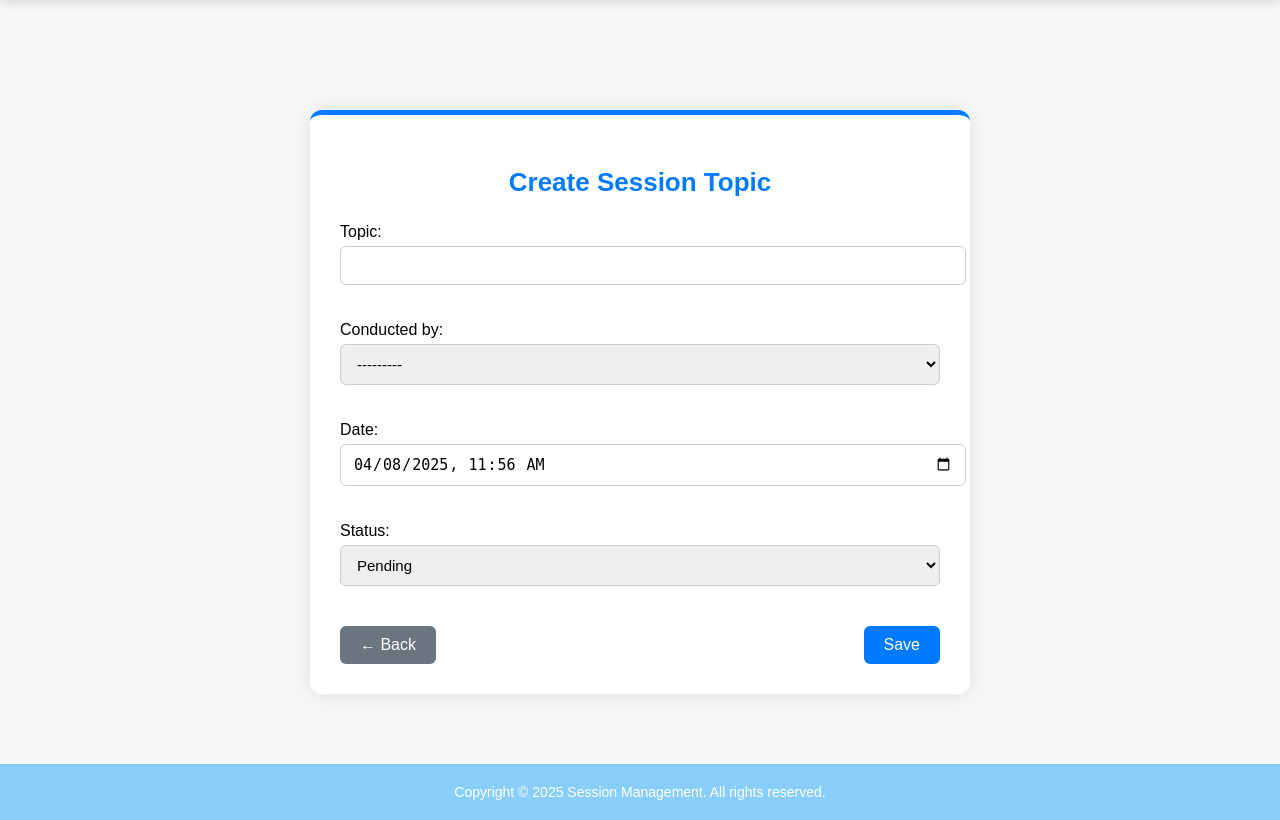
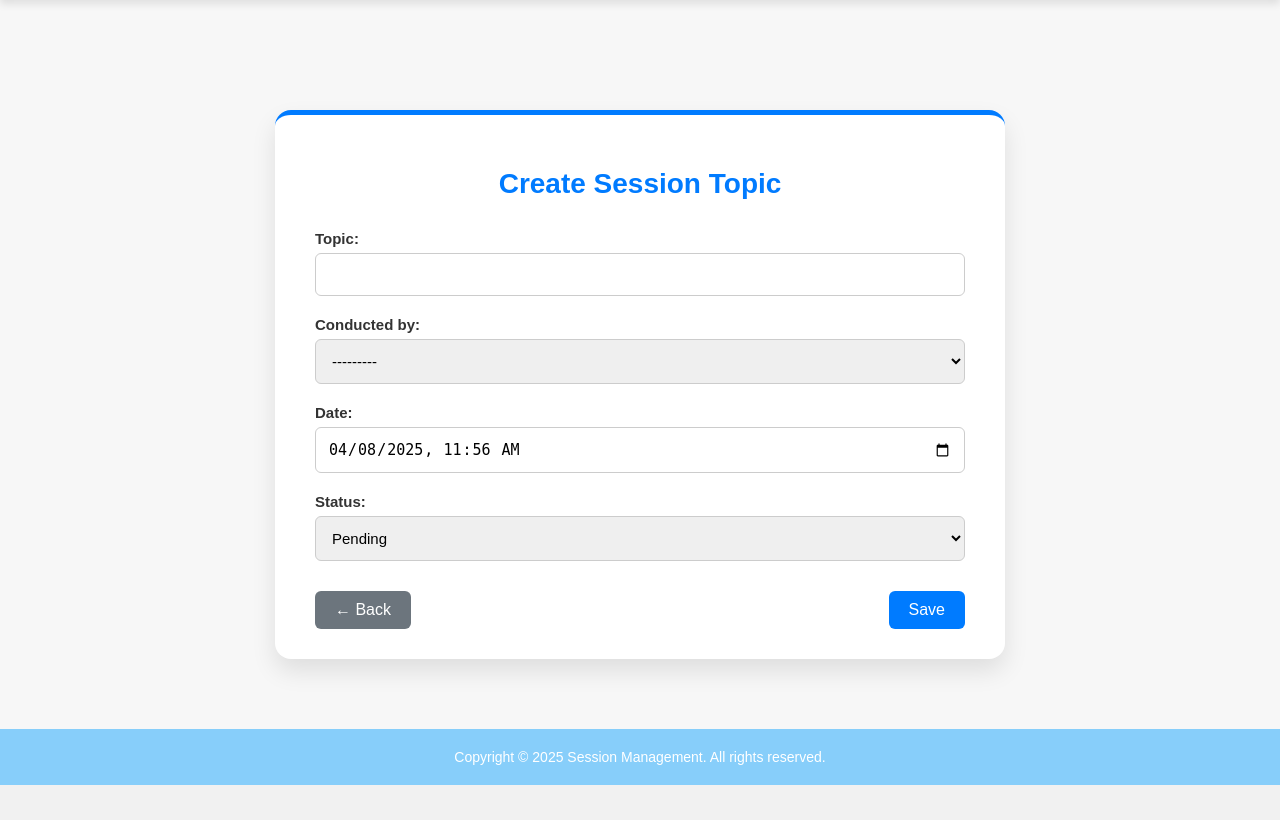
Before and after one commit to ashishkekan/session-management, a Django app: page /create-topic/ in a window 1280 px wide. Shown: the part 58-878 px from the top of the page. After the commit the page ends 843 px from the top, so only its background shows below. Run offline with Django 4.2, Linux system fonts and the light colour scheme; the visitor is signed in with stand-in values (Sample User, id 1); data comes from the database, SQL or seed files in the repository.

Commit message:
Fixed minor form design issues

```diff
--- a/management/templates/session/all_sessions.html
+++ b/management/templates/session/all_sessions.html
@@ -5,7 +5,7 @@
 <style>
     .container {
         max-width: 1000px;
-        margin: 30px auto;
+        margin: -15px auto;
     }
 
     .card {
--- a/management/templates/session/create_topic.html
+++ b/management/templates/session/create_topic.html
@@ -6,37 +6,57 @@
 <style>
     .form-container {
         background-color: white;
-        padding: 30px;
-        max-width: 600px;
+        padding: 30px 40px;
+        max-width: 650px;
         margin: 40px auto;
-        border-radius: 12px;
-        box-shadow: 0 0 20px rgba(0,0,0,0.1);
+        border-radius: 16px;
+        box-shadow: 0 12px 24px rgba(0, 0, 0, 0.1);
         border-top: 5px solid #007bff;
     }
 
     .form-container h2 {
-        margin-bottom: 25px;
+        margin-bottom: 30px;
         color: #007bff;
-        font-size: 26px;
+        font-size: 28px;
         text-align: center;
     }
 
-    .form-container input,
-    .form-container select,
-    .form-container textarea {
+    .form-group {
+        margin-bottom: 20px;
+    }
+
+    .form-group label {
+        display: block;
+        font-weight: bold;
+        margin-bottom: 6px;
+        color: #333;
+        font-size: 15px;
+    }
+
+    .form-group input,
+    .form-group select,
+    .form-group textarea {
         width: 100%;
-        padding: 10px 12px;
-        margin-top: 5px;
-        margin-bottom: 20px;
+        padding: 12px;
+        border: 1px solid #ccc;
         border-radius: 6px;
-        border: 1px solid #ccc;
         font-size: 15px;
+        transition: border-color 0.3s;
+        box-sizing: border-box;
+    }
+
+    .form-group input:focus,
+    .form-group select:focus,
+    .form-group textarea:focus {
+        border-color: #007bff;
+        outline: none;
     }
 
     .form-actions {
         display: flex;
         justify-content: space-between;
-        margin-top: 20px;
+        align-items: center;
+        margin-top: 30px;
     }
 
     .back-btn, .save-btn {
@@ -63,7 +83,13 @@
     }
 
     .save-btn:hover {
-        background-color: #007bff;
+        background-color: #0056b3;
+    }
+
+    .error {
+        color: red;
+        font-size: 14px;
+        margin-top: 5px;
     }
 </style>
 
@@ -71,7 +97,16 @@
     <h2>Create Session Topic</h2>
     <form method="post">
         {% csrf_token %}
-        {{ form.as_p }}
+        {% for field in form %}
+            <div class="form-group">
+                {{ field.label_tag }}
+                {{ field }}
+                {% if field.errors %}
+                    <div class="error">{{ field.errors }}</div>
+                {% endif %}
+            </div>
+        {% endfor %}
+
         <div class="form-actions">
             <a href="{% url 'session_list' %}" class="back-btn">← Back</a>
             <button type="submit" class="save-btn">Save</button>
--- a/management/views.py
+++ b/management/views.py
@@ -5,6 +5,7 @@ from django.contrib.auth.models import User
 from django.core.paginator import Paginator
 from django.shortcuts import get_object_or_404, redirect, render
 from django.utils import timezone
+from django.utils.timezone import now
 
 from .forms import (
     CustomPasswordChangeForm,
@@ -35,8 +36,8 @@ def home(request):
 
     if user.is_staff:
         top_sessions = SessionTopic.objects.filter(
-            date__gte=timezone.now()
-        ).order_by("date")[:3]  # ascending order: soonest first
+            date__gt=now(),
+        ).exclude(status="Completed").order_by("date")[:3]
         completed = SessionTopic.objects.filter(
             status="Completed"
         ).order_by("date")[:3]
```
Also changed, not shown: management/templates/session/edit_session.html (+16 -2 lines), management/templates/session/home.html (+16 -7 lines), management/templates/session/login.html (+16 -5 lines).
